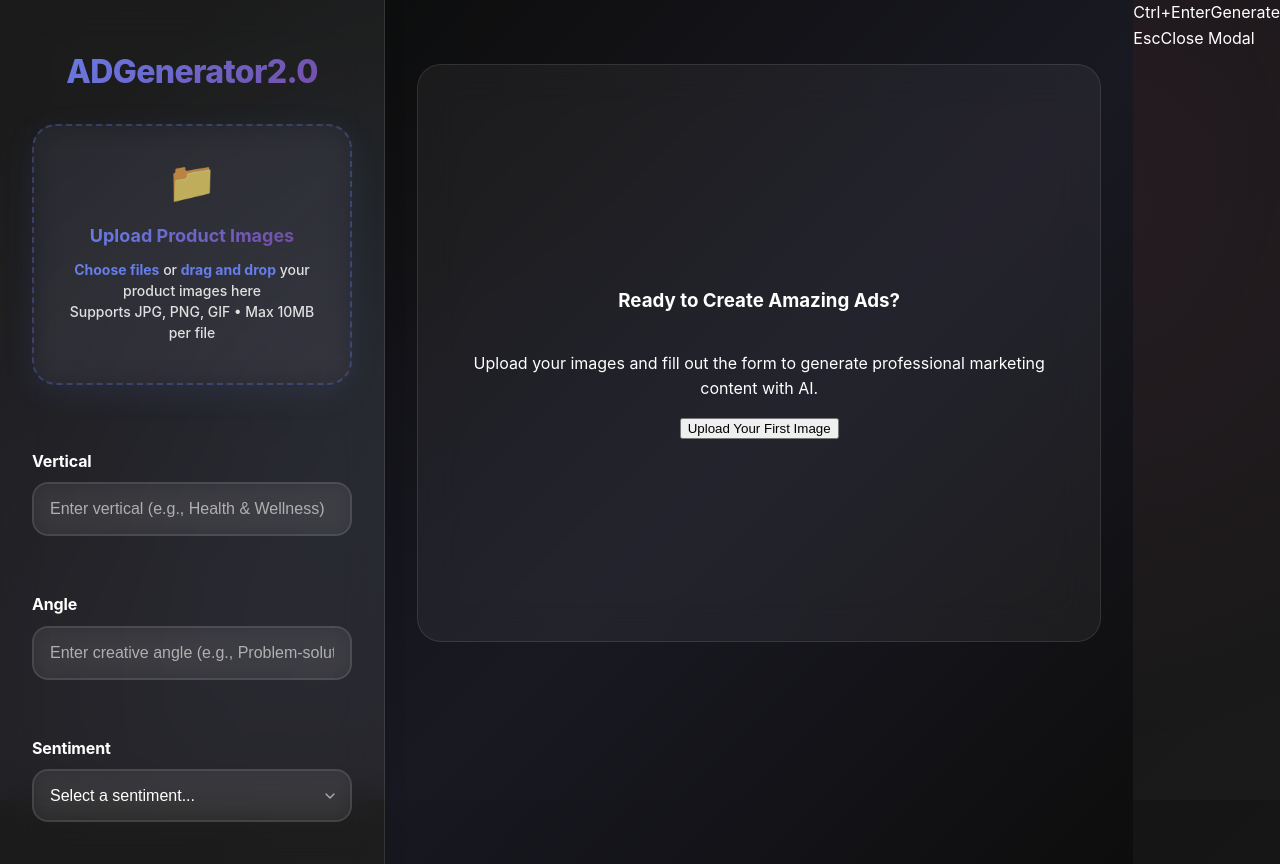
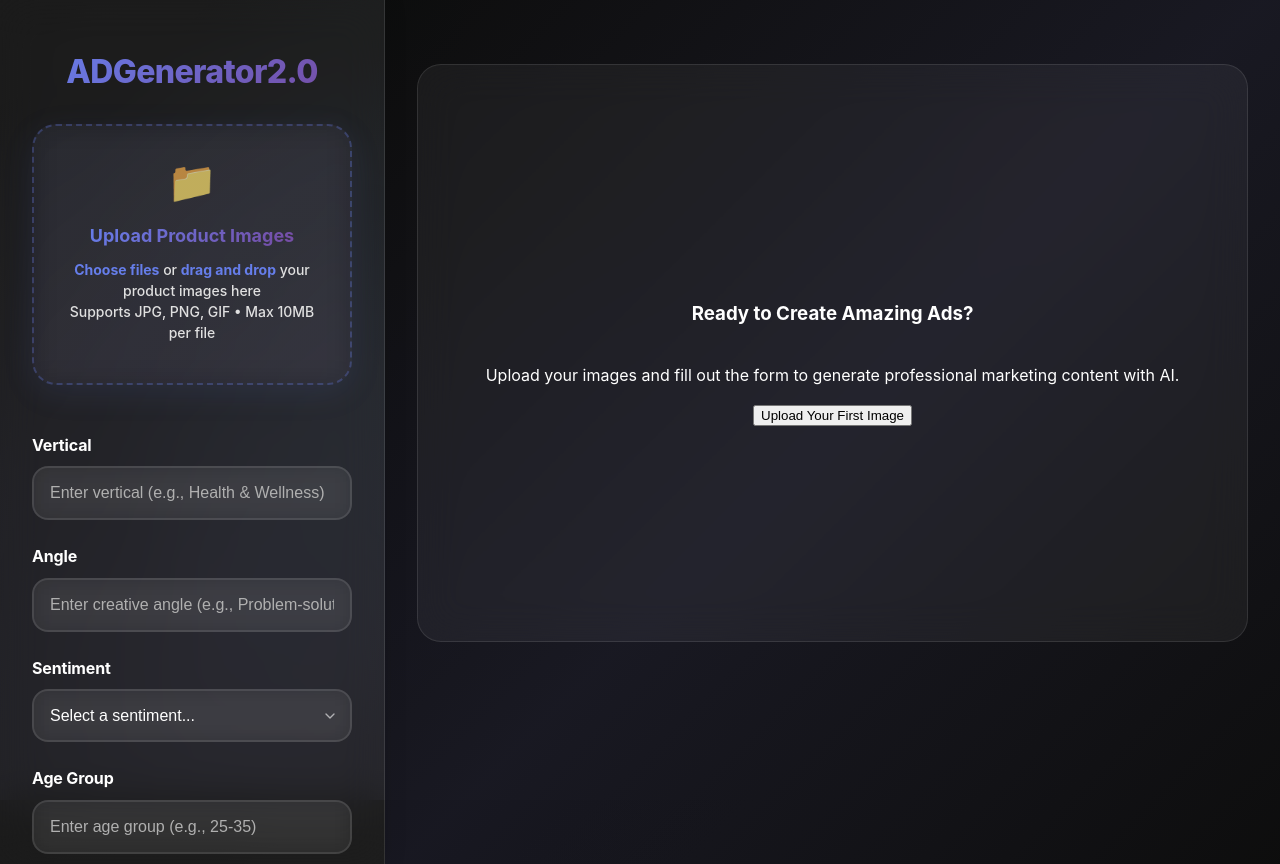
Before and after one commit to ChiiChan12345/ADGenerator2.0, a React (Create React App) app in the folder frontend/: page / in a window 1280 px wide. Built offline with nearby package versions, Linux system fonts and the light colour scheme.

Commit message:
Fix image preview rendering, reduce form field gaps, and remove keyboard shortcuts bar

```diff
--- a/frontend/src/App.css
+++ b/frontend/src/App.css
@@ -178,7 +178,7 @@ body::before {
 .form {
   display: flex;
   flex-direction: column;
-  gap: var(--spacing-xl);
+  gap: var(--spacing-md);
 }
 
 /* Enhanced Upload Section */
@@ -256,7 +256,7 @@ body::before {
 
 /* Enhanced Form Groups */
 .form-group {
-  margin-bottom: var(--spacing-lg);
+  margin-bottom: var(--spacing-sm);
   position: relative;
 }
 
@@ -748,3 +748,13 @@ body::before {
 .form-section::-webkit-scrollbar-thumb:hover {
   background: rgba(102, 126, 234, 0.7);
 }
+
+/* Remove keyboard shortcuts bar */
+.shortcuts-bar, .shortcuts-bar *, .keyboard-shortcuts, .keyboard-shortcuts * {
+  display: none !important;
+  visibility: hidden !important;
+  height: 0 !important;
+  width: 0 !important;
+  pointer-events: none !important;
+  position: absolute !important;
+}
--- a/frontend/src/App.js
+++ b/frontend/src/App.js
@@ -468,11 +468,15 @@ function App() {
               )}
             </div>
 
-            {imagePreviews.length > 0 && (
+            {(imagePreviews.length > 0 || images.length > 0) && (
               <>
                 <div className="image-preview-container">
-                  {imagePreviews.map((preview, index) => (
-                    <div key={index} className="image-preview">
+                  {(imagePreviews.length > 0 ? imagePreviews : images.map((file, index) => ({
+                    file,
+                    url: URL.createObjectURL(file),
+                    id: index
+                  }))).map((preview, index) => (
+                    <div key={preview.id || index} className="image-preview">
                       <img
                         src={preview.url}
                         alt={`Preview ${index + 1}`}
@@ -481,7 +485,7 @@ function App() {
                         className="image-preview-remove"
                         onClick={(e) => {
                           e.stopPropagation();
-                          removeImage(preview.id);
+                          removeImage(preview.id || index);
                         }}
                         title="Remove image"
                       >
@@ -491,7 +495,7 @@ function App() {
                   ))}
                 </div>
                 <div className="file-info">
-                  ✓ {imagePreviews.length} image{imagePreviews.length !== 1 ? 's' : ''} selected
+                  ✓ {(imagePreviews.length > 0 ? imagePreviews.length : images.length)} image{(imagePreviews.length > 0 ? imagePreviews.length : images.length) !== 1 ? 's' : ''} selected
                 </div>
               </>
             )}
@@ -755,20 +759,6 @@ function App() {
           </div>
         </div>
       )}
-
-      {/* Keyboard Shortcuts */}
-      <div className="keyboard-shortcuts">
-        <div className="keyboard-shortcut">
-          <span className="key">Ctrl</span>
-          <span>+</span>
-          <span className="key">Enter</span>
-          <span>Generate</span>
-        </div>
-        <div className="keyboard-shortcut">
-          <span className="key">Esc</span>
-          <span>Close Modal</span>
-        </div>
-      </div>
     </div>
   );
 }
```
